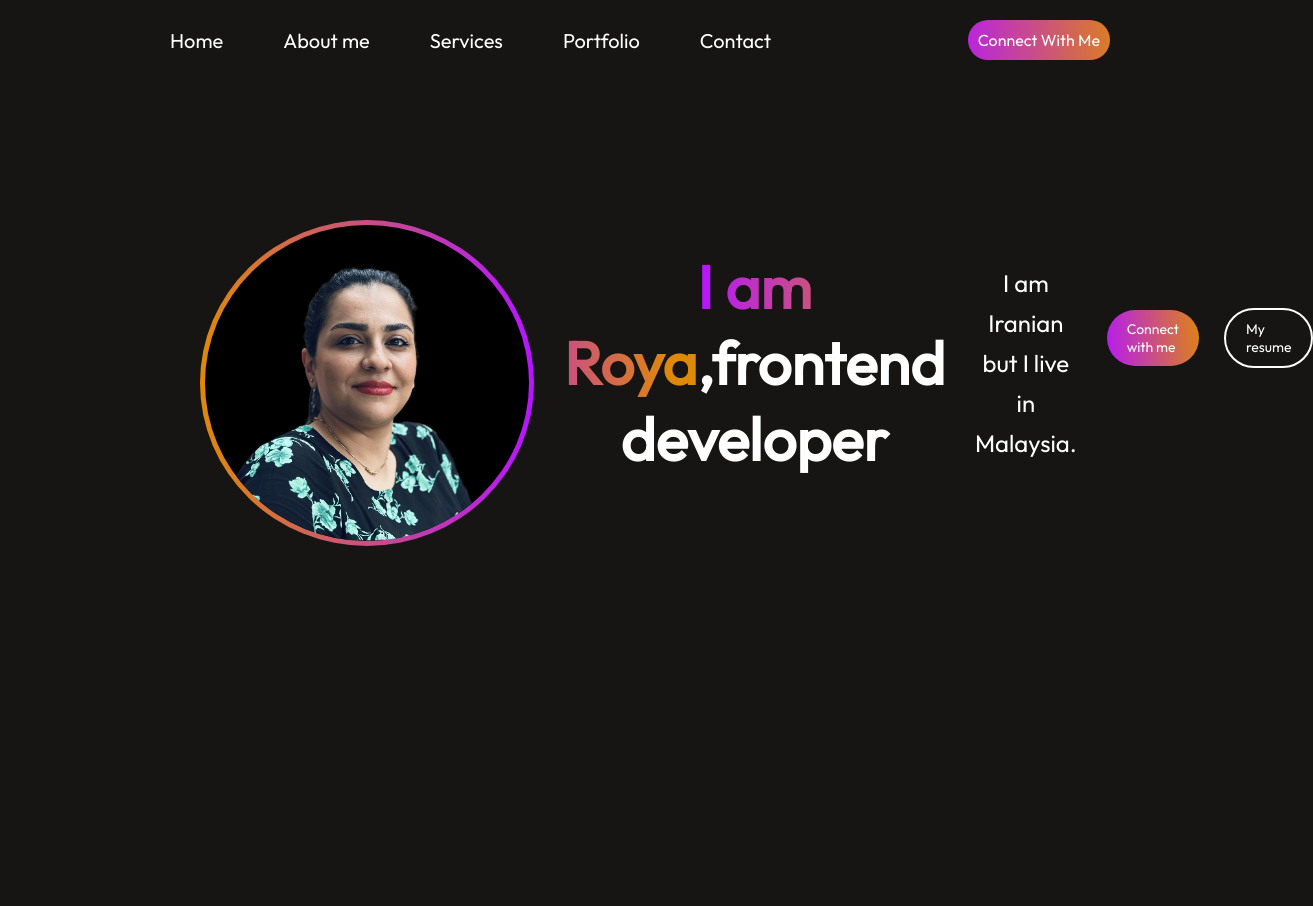
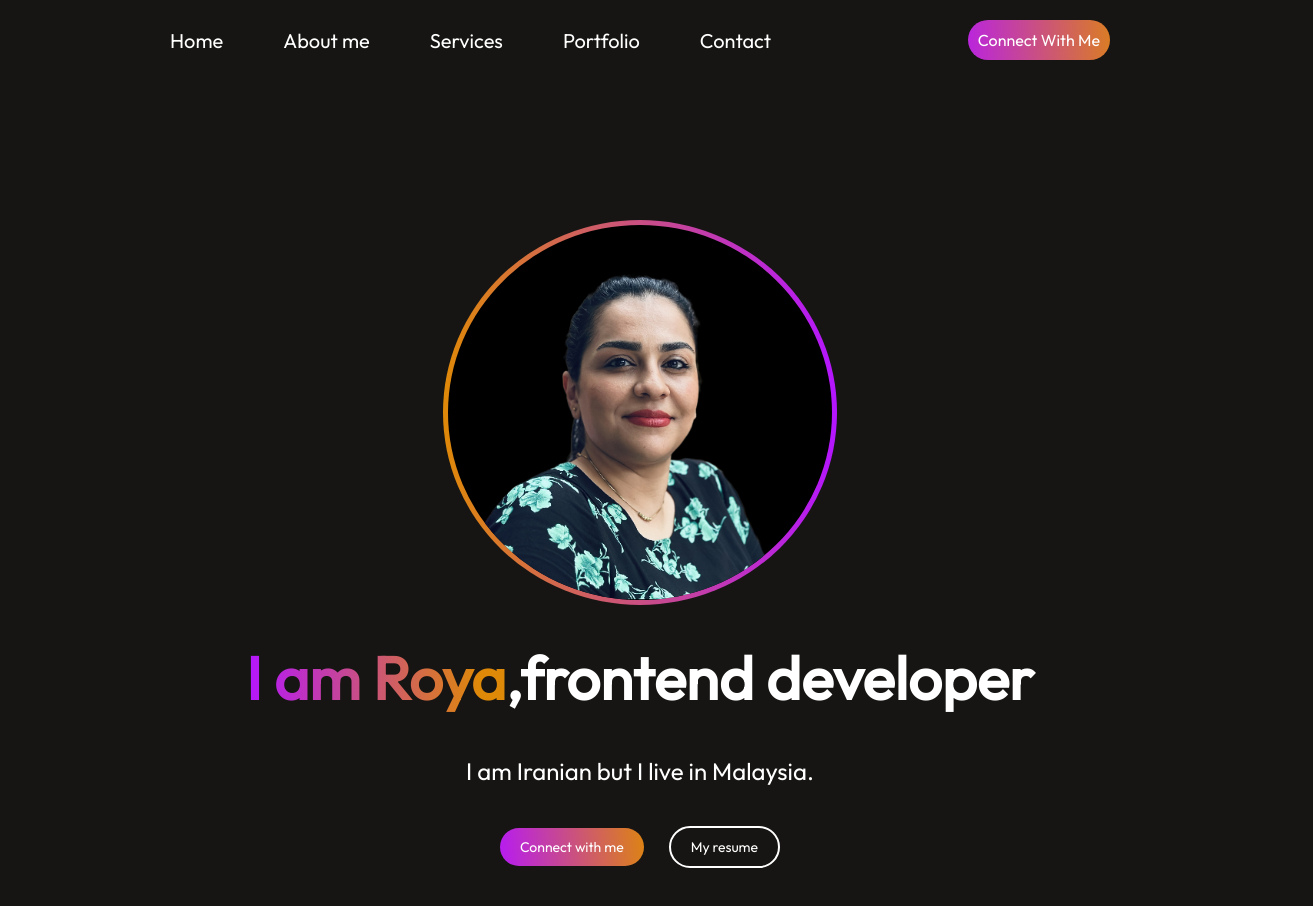
Before and after one commit to RoyaRastegar/my-portfolio-react, a React (Vite) app: page / in a window 1280 px wide. Shown: the top 906 px of the page, 1313 px wide, since content can reach past the window. Before the commit the page ends 820 px from the top, so only its background shows below. Built offline with nearby package versions, Linux system fonts and the light colour scheme.

Commit message:
change hero css

```diff
--- a/src/components/Hero/Hero.css
+++ b/src/components/Hero/Hero.css
@@ -2,19 +2,12 @@
   display: flex;
   align-items: center;
   padding-top: 20px;
-  flex-direction: row;
-  gap: 30px;
+  flex-direction: column;
+  gap: 35px;
   justify-content: space-around;
-  padding-left: 200px;
   padding-top: 100px;
 }
-.hero-right {
-  align-items: center;
-  display: flex;
-  flex-direction: column;
-  gap: 25px;
-  padding-top: 50px;
-}
+
 .hero img {
   width: 30%;
   margin-top: 40px;
```
